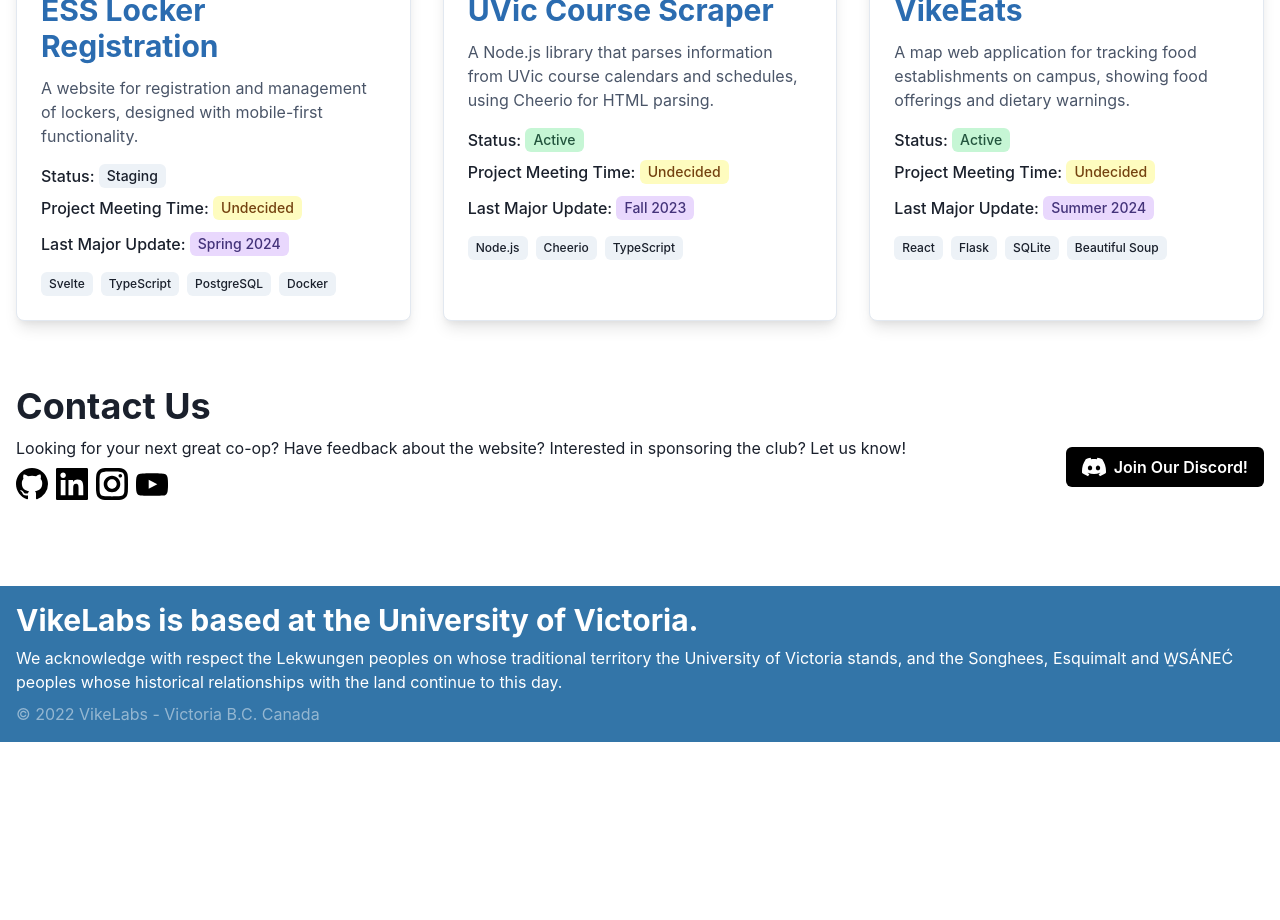
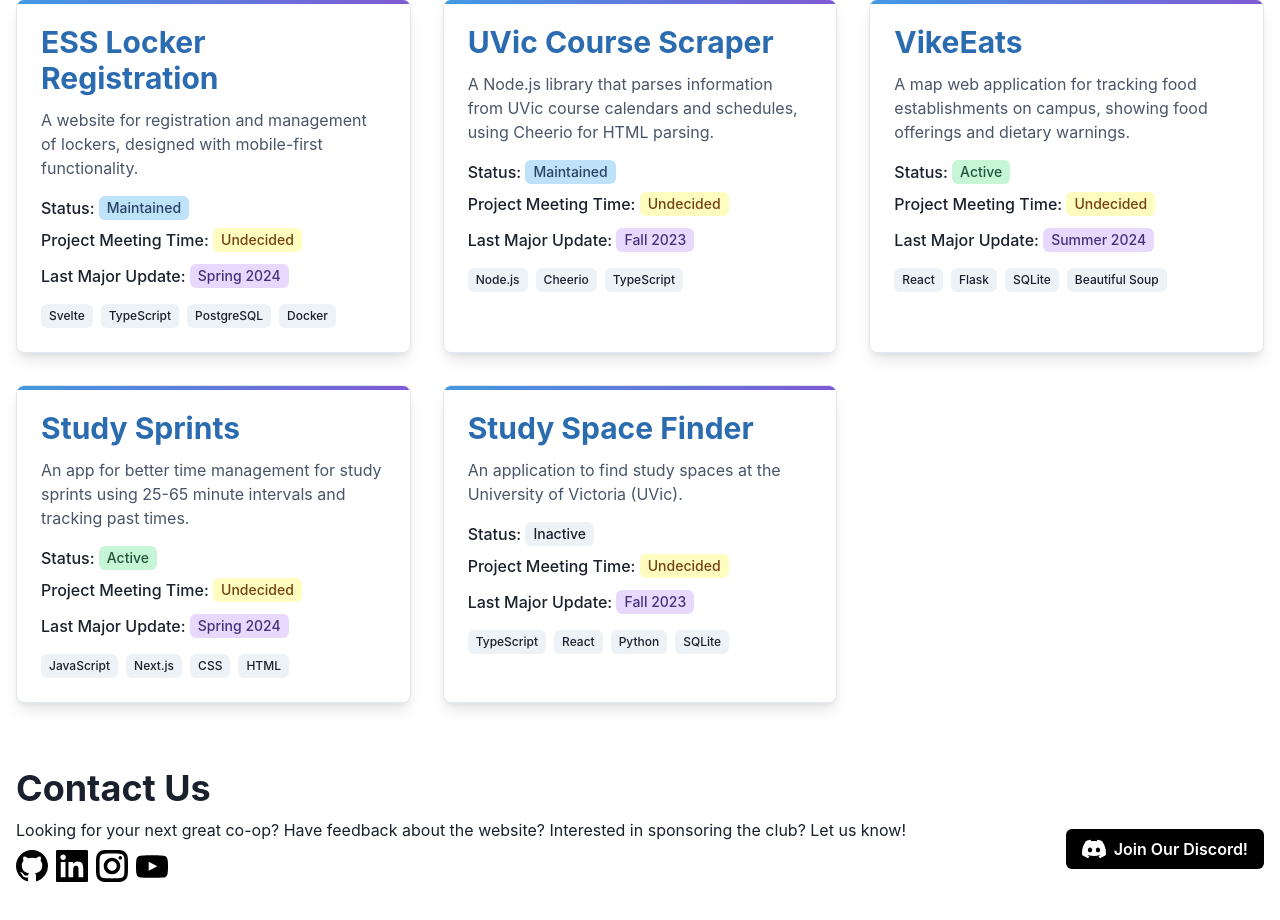
Before and after one commit to VikeLabs/vikelabs.ca, a Next.js app: page /projects in a window 1280 px wide. Shown: the part 800-1720 px from the top of the page. Before the commit the page ends 1550 px from the top, so only its background shows below. Built offline with nearby package versions, Linux system fonts and the light colour scheme.

Commit message:
Updated Projects Page

```diff
--- a/pages/projects.tsx
+++ b/pages/projects.tsx
@@ -7,14 +7,14 @@ const getStatusColor = (status) => {
   switch (status) {
     case "Active":
       return "green";
-    case "Development":
+    case "Maintained":
       return "blue";
-    case "Staged":
+    case "Complete":
       return "purple";
-    case "In Progress":
-      return "orange";
+    case "Inactive":
+      return "gray";
     default:
-      return "gray";
+      return "yellow";
   }
 };
 
@@ -64,7 +64,7 @@ const projects = [
     frontmatter: {
       title: "ESS Locker Registration",
       description: "A website for registration and management of lockers, designed with mobile-first functionality.",
-      status: "Staging",
+      status: "Maintained",
       tech: ["Svelte", "TypeScript", "PostgreSQL", "Docker"],
       meetingTime: "Undecided",
       lastUpdate: "Spring 2024",
@@ -77,7 +77,7 @@ const projects = [
     frontmatter: {
       title: "UVic Course Scraper",
       description: "A Node.js library that parses information from UVic course calendars and schedules, using Cheerio for HTML parsing.",
-      status: "Active",
+      status: "Maintained",
       tech: ["Node.js", "Cheerio", "TypeScript"],
       meetingTime: "Undecided",
       lastUpdate: "Fall 2023",
@@ -96,6 +96,32 @@ const projects = [
       lastUpdate: "Summer 2024",
       term: "Summer 2024"
     }
+  },
+  {
+    id: 7,
+    fields: { slug: "https://github.com/VikeLabs/study-sprints" },
+    frontmatter: {
+      title: "Study Sprints",
+      description: "An app for better time management for study sprints using 25-65 minute intervals and tracking past times.",
+      status: "Active",
+      tech: ["JavaScript", "Next.js", "CSS", "HTML"],
+      meetingTime: "Undecided",
+      lastUpdate: "Spring 2024",
+      term: "Spring 2024"
+    }
+  },
+  {
+    id: 8,
+    fields: { slug: "https://github.com/VikeLabs/StudySpaceFinder" },
+    frontmatter: {
+      title: "Study Space Finder",
+      description: "An application to find study spaces at the University of Victoria (UVic).",
+      status: "Inactive",
+      tech: ["TypeScript", "React", "Python", "SQLite"],
+      meetingTime: "Undecided",
+      lastUpdate: "Fall 2023",
+      term: "Fall 2023"
+    }
   }
 ];
 
@@ -112,6 +138,9 @@ export default function Component() {
               Projects are the heart and soul of VikeLabs. Here you'll find the
               various projects our members are currently working on and previous
               projects we've taken on.
+            </Text>
+            <Text fontSize="md" color="gray.600" mt={2}>
+              Note: Meeting times shown are for Fall 2024. Times may change in future terms.
             </Text>
           </Flex>
         </Container>
```
